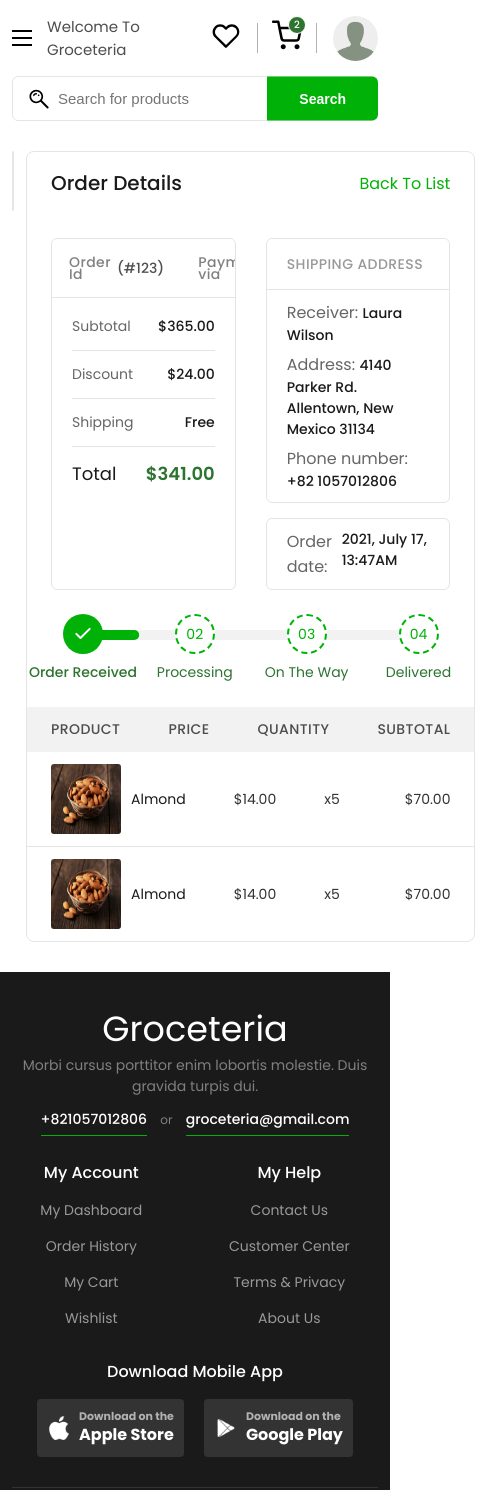
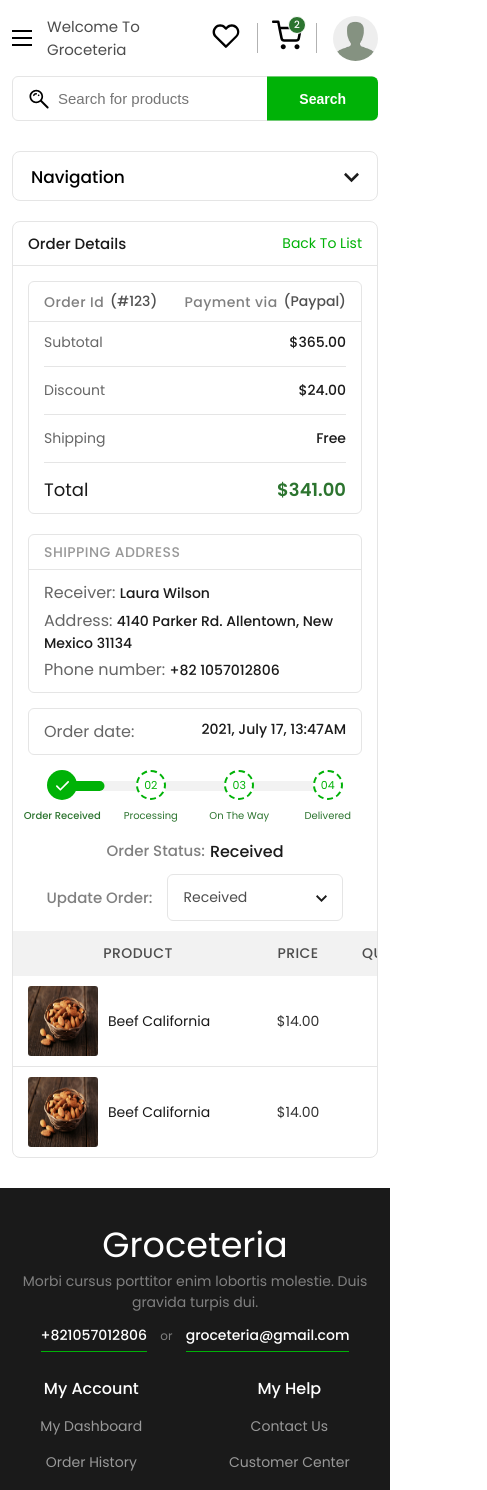
Before and after one commit to mukhammadalime/greceteria, a React (Create React App) app: page /orders/details in a window 390 px wide. Shown: the top 1490 px of the page, 487 px wide, since content can reach past the window. Built offline with nearby package versions, Linux system fonts and the light colour scheme.

Commit message:
made order-details page responsive

```diff
--- a/src/assets/sass/components/_admin.scss
+++ b/src/assets/sass/components/_admin.scss
@@ -178,8 +178,9 @@
 .update-order {
   margin: 2.4rem;
   display: flex;
-  column-gap: 1.5rem;
+  gap: 1.5rem;
   align-items: center;
+  justify-content: center;
 
   .order-status {
     display: flex;
@@ -208,4 +209,14 @@
       color: #808080;
     }
   }
+
+  @media (max-width: 800px) {
+    margin: 1.5rem;
+  }
+
+  @media (max-width: 550px) {
+    flex-direction: column;
+    gap: 1rem;
+    margin: 1rem 1.5rem;
+  }
 }
--- a/src/assets/sass/pages/_dashboard.scss
+++ b/src/assets/sass/pages/_dashboard.scss
@@ -130,9 +130,13 @@
 
   @media (max-width: 600px) {
     grid-template-columns: unset;
-    &__nav--head {
-      h5 {
-        font-size: 1.7rem;
+    &__nav {
+      max-height: 5rem;
+      &--head {
+        height: 5rem;
+        h5 {
+          font-size: 1.7rem;
+        }
       }
     }
   }
--- a/src/assets/sass/pages/_order-details.scss
+++ b/src/assets/sass/pages/_order-details.scss
@@ -1,9 +1,5 @@
-.order-details-container {
+.order-details {
   display: grid;
-  grid-template-columns: 1fr 3fr;
-}
-
-.order-details {
   &__info {
     position: relative;
     border-radius: 0.8rem;
@@ -16,6 +12,7 @@
     justify-content: space-between;
     align-items: center;
     padding: 1.6rem 2.4rem;
+    border-bottom: 1px solid #e5e5e5;
 
     h2 {
       color: #1a1a1a;
@@ -36,7 +33,7 @@
       margin: 2.4rem;
       display: grid;
       grid-template-columns: repeat(2, 1fr);
-      column-gap: 3rem;
+      gap: 2rem;
     }
   }
 
@@ -102,15 +99,14 @@
     overflow: hidden;
 
     &__header {
-      display: grid;
-      grid-template-columns: 1fr 1fr;
-      align-items: center;
+      display: flex;
       justify-content: space-between;
+      height: 5rem;
+      padding: 0 2rem;
       border-bottom: 1px solid #e5e5e5;
     }
 
     &__item {
-      padding: 1.7rem;
       display: flex;
       align-items: center;
       justify-content: center;
@@ -177,6 +173,151 @@
       }
     }
   }
+
+  &__table {
+    overflow-x: scroll;
+    &::-webkit-scrollbar {
+      display: none;
+    }
+
+    /* Hide scrollbar for IE, Edge and Firefox */
+    & {
+      -ms-overflow-style: none; /* IE and Edge */
+      scrollbar-width: none; /* Firefox */
+    }
+
+    table {
+      width: 100%;
+      border-spacing: 0;
+
+      .table__header {
+        height: 4.5rem;
+        background-color: #f2f2f2;
+        color: #212529;
+        display: grid;
+        grid-template-columns:
+          minmax(22rem, 1fr) minmax(8rem, 1fr)
+          minmax(10rem, 1fr) minmax(10rem, 1fr);
+        gap: 1rem;
+        align-items: center;
+        padding: 0 1.5rem;
+
+        th {
+          color: #4d4d4d;
+          letter-spacing: 0.03em;
+          text-transform: uppercase;
+          font-weight: 500;
+          font-size: 1.4rem;
+        }
+      }
+
+      .table__item {
+        padding: 1rem 1.5rem;
+        display: grid;
+        gap: 1rem;
+        grid-template-columns:
+          minmax(22rem, 1fr) minmax(8rem, 1fr)
+          minmax(10rem, 1fr) minmax(10rem, 1fr);
+        align-items: center;
+        border-bottom: 1px solid #e5e5e5;
+        text-align: center;
+
+        &:last-child {
+          border-bottom: unset;
+        }
+
+        &--img {
+          display: flex;
+          align-items: center;
+          column-gap: 1rem;
+
+          img {
+            height: 7rem;
+            width: 7rem;
+            border-radius: 0.3rem;
+          }
+
+          h5 {
+            font-size: 1.4rem;
+            font-weight: 400;
+            color: #1a1a1a;
+            text-align: left;
+
+            text-overflow: ellipsis;
+            overflow: hidden;
+            width: 13rem;
+            white-space: nowrap;
+          }
+        }
+
+        td {
+          font-size: 1.4rem;
+          font-weight: 400;
+          color: #333333;
+        }
+      }
+    }
+  }
+}
+
+//////////////////////////////////////
+/// ORDER DETAILS RESPONSIVE
+.order-details {
+  @media (max-width: 1000px) {
+    &__content {
+      &--main {
+        grid-template-columns: unset;
+      }
+    }
+  }
+
+  @media (max-width: 800px) {
+    &__header {
+      padding: 1rem 1.5rem;
+    }
+
+    &__content {
+      &--main {
+        margin: 1.5rem;
+      }
+    }
+  }
+
+  @media (max-width: 600px) {
+    &__header {
+      h2 {
+        font-size: 1.5rem;
+      }
+
+      span {
+        font-size: 1.4rem;
+      }
+    }
+
+    &__address {
+      h4 {
+        padding: 1rem 1.5rem;
+      }
+      &--item {
+        padding: 1rem 1.5rem;
+        row-gap: 0.3rem;
+      }
+    }
+
+    &__date {
+      padding: 1rem 1.5rem;
+    }
+
+    .total-payment {
+      &__header {
+        padding: 0 1.5rem;
+        height: 4rem;
+      }
+      &__content {
+        padding: 1rem 1.5rem;
+      }
+    }
+  }
 }
 
 ///// ORDER STATUS
@@ -186,6 +327,7 @@
   grid-template-columns: repeat(4, 1fr);
   max-width: 88rem;
   margin: 2.4rem auto;
+  padding: 0 1rem;
 
   &__border {
     position: absolute;
@@ -208,6 +350,7 @@
       transition: all 0.6s linear;
     }
   }
+
   &__item {
     position: relative;
     display: flex;
@@ -227,6 +370,8 @@
 
       span {
         display: none;
+        height: 2rem;
+        width: 2rem;
       }
 
       p {
@@ -246,6 +391,46 @@
   }
 }
 
+//////////////////////////////////////
+/// PROGRESS BAR RESPONSIVE
+.progress-bar {
+  @media (max-width: 800px) {
+    margin: 1.5rem auto;
+  }
+
+  @media (max-width: 500px) {
+    &__item {
+      &--ball {
+        width: 3rem;
+        height: 3rem;
+
+        span,
+        svg {
+          height: 1.7rem;
+          width: 1.7rem;
+        }
+
+        p {
+          font-size: 1.1rem;
+        }
+      }
+
+      h2 {
+        font-size: 1.1rem;
+      }
+    }
+  }
+
+  @media (max-width: 400px) {
+    padding: 0 0.5rem;
+    &__item {
+      h2 {
+        font-size: 1rem;
+      }
+    }
+  }
+}
+
 .active-status {
   h2 {
     font-weight: 500;
@@ -257,7 +442,6 @@
     span {
       display: block;
       color: #fff;
-      margin-bottom: -0.2rem;
     }
 
     p {
@@ -265,60 +449,3 @@
     }
   }
 }
-
-/// ORDER ITEMS
-.table {
-  &__header {
-    display: grid;
-    height: 4.5rem;
-    background-color: #f2f2f2;
-    color: #212529;
-    display: grid;
-    grid-template-columns: 1.7fr 0.7fr 1fr 1fr;
-
-    h4 {
-      color: #4d4d4d;
-      letter-spacing: 0.03em;
-      text-transform: uppercase;
-      font-weight: 500;
-      font-size: 1.4rem;
-      padding: 1.2rem 2.4rem;
-    }
-  }
-
-  &__item {
-    display: grid;
-    grid-template-columns: 1.7fr 0.7fr 1fr 1fr;
-    align-items: center;
-    border-bottom: 1px solid #e5e5e5;
-
-    &:last-child {
-      border-bottom: unset;
-    }
-
-    &--img {
-      padding: 1.2rem 2.4rem;
-      display: flex;
-      align-items: center;
-      column-gap: 1rem;
-      img {
-        height: 7rem;
-        width: 7rem;
-        border-radius: 0.3rem;
-      }
-
-      h5 {
-        font-size: 1.4rem;
-        font-weight: 400;
-        color: #1a1a1a;
-      }
-    }
-
-    p {
-      font-size: 1.4rem;
-      font-weight: 400;
-      color: #333333;
-      padding: 1.2rem 2.4rem;
-    }
-  }
-}
--- a/src/components/orders/OrderedItemsTable.tsx
+++ b/src/components/orders/OrderedItemsTable.tsx
@@ -1,30 +1,36 @@
 const OrderedItemsTable = () => {
   return (
-    <div className="table">
-      <div className="table__header">
-        <h4>Product</h4>
-        <h4>Price</h4>
-        <h4>Quantity</h4>
-        <h4>Subtotal</h4>
-      </div>
-      <div className="table__item">
-        <div className="table__item--img">
-          <img src="/assets/images/products/almond-1.jpeg" alt="" />
-          <h5>Almond</h5>
-        </div>
-        <p>$14.00</p>
-        <p>x5</p>
-        <p>$70.00</p>
-      </div>
-      <div className="table__item">
-        <div className="table__item--img">
-          <img src="/assets/images/products/almond-1.jpeg" alt="" />
-          <h5>Almond</h5>
-        </div>
-        <p>$14.00</p>
-        <p>x5</p>
-        <p>$70.00</p>
-      </div>
+    <div className="order-details__table">
+      <table>
+        <thead>
+          <tr className="table__header">
+            <th>Product</th>
+            <th>Price</th>
+            <th>Quantity</th>
+            <th>Subtotal</th>
+          </tr>
+        </thead>
+        <tbody>
+          <tr className="table__item">
+            <td className="table__item--img">
+              <img src="/assets/images/products/almond-1.jpeg" alt="" />
+              <h5>Beef California</h5>
+            </td>
+            <td>$14.00</td>
+            <td>x5</td>
+            <td>$70.00</td>
+          </tr>
+          <tr className="table__item">
+            <td className="table__item--img">
+              <img src="/assets/images/products/almond-1.jpeg" alt="" />
+              <h5>Beef California</h5>
+            </td>
+            <td>$14.00</td>
+            <td>x5</td>
+            <td>$70.00</td>
+          </tr>
+        </tbody>
+      </table>
     </div>
   );
 };
--- a/src/pages/User/OrderDetails.tsx
+++ b/src/pages/User/OrderDetails.tsx
@@ -8,19 +8,17 @@ const OrderDetails = () => {
   return (
     <div className="section-sm">
       <div className="container">
-        <div className="order-details-container">
+        <div className="dashboard">
           <DashboardNav activeNavItem="Order History" />
 
           <div className="order-details">
-            <div className="container">
-              <div className="order-details__info">
-                <div className="order-details__header">
-                  <h2>Order Details</h2>
-                  <span onClick={() => navigate(-1)}>Back To List</span>
-                </div>
-                <OrderDetailsContent forAdmin={false} />
-                <OrderedItemsTable />
+            <div className="order-details__info">
+              <div className="order-details__header">
+                <h2>Order Details</h2>
+                <span onClick={() => navigate(-1)}>Back To List</span>
               </div>
+              <OrderDetailsContent forAdmin={true} />
+              <OrderedItemsTable />
             </div>
           </div>
         </div>
```
